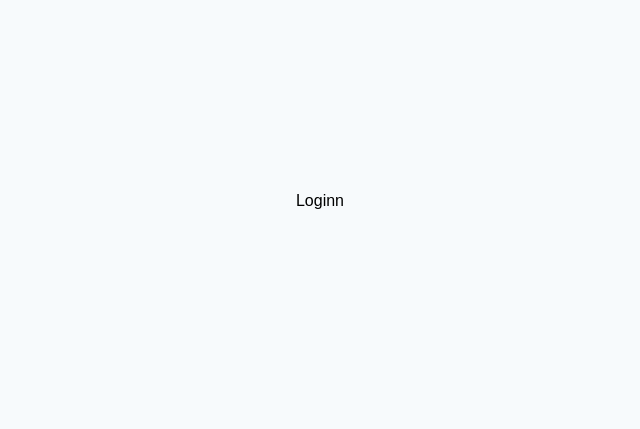
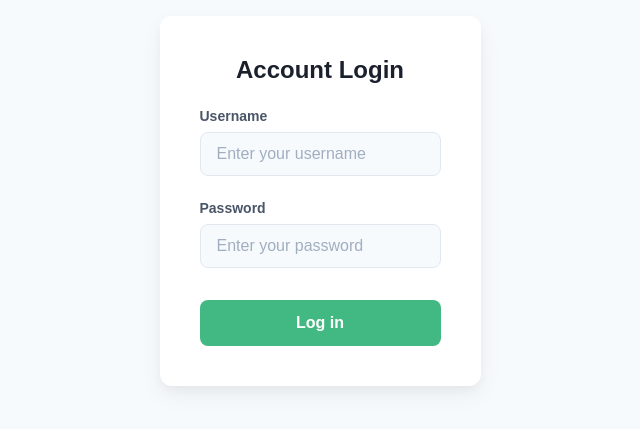
Before and after one commit to alvin-manu/todoList-Vue, a Vue app: page /#/login in a window 1280 px wide. Shown: the part 199-628 px from the top of the page, without its empty margins (320-960 px from the left). Built offline with nearby package versions, Linux system fonts and the light colour scheme.

Commit message:
added login page basic html and css and added an api call to dummyjson

```diff
--- a/public/index.html
+++ b/public/index.html
@@ -5,6 +5,7 @@
     <meta http-equiv="X-UA-Compatible" content="IE=edge">
     <meta name="viewport" content="width=device-width,initial-scale=1.0">
     <link rel="icon" href="<%= BASE_URL %>favicon.ico">
+    <link rel="stylesheet" href="https://cdnjs.cloudflare.com/ajax/libs/font-awesome/7.0.1/css/all.min.css" integrity="sha512-2SwdPD6INVrV/lHTZbO2nodKhrnDdJK9/kg2XD1r9uGqPo1cUbujc+IYdlYdEErWNu69gVcYgdxlmVmzTWnetw==" crossorigin="anonymous" referrerpolicy="no-referrer" />
     <title><%= htmlWebpackPlugin.options.title %></title>
   </head>
   <body>
--- a/src/View/LoginView.vue
+++ b/src/View/LoginView.vue
@@ -1,14 +1,141 @@
 <template>
-    <div>
-        Loginn
-    </div>
+  <div class="login-container">
+    <form @submit.prevent="login">
+      <h2>Account Login</h2>
+      <label for="username">Username</label>
+      <input
+        type="text"
+        v-model="username"
+        placeholder="Enter your username"
+        id="username"
+        required
+      />
+      <label for="password">Password</label>
+      <input
+        type="password"
+        v-model="password"
+        placeholder="Enter your password"
+        id="password"
+        required
+      />
+      <button @click="login" :disabled="islogin">
+        <span v-if="islogin">
+          Log in... <i class="fa-solid fa-spinner fa-spin"></i>
+        </span>
+        <span v-else> Log in </span>
+      </button>
+    </form>
+  </div>
 </template>
 
 <script>
 export default {
-    name: 'LoginView',
+  name: "LoginView",
+  data() {
+    return {
+      username: "",
+      password: "",
+      islogin: false,
+    };
+  },
+  methods: {
+    async login() {
+      this.islogin = true;
+      const response = await fetch("https://dummyjson.com/user/login", {
+        method: "POST",
+        headers: { "Content-Type": "application/json" },
+        body: JSON.stringify({
+          username: this.username,
+          password: this.password,
+          expiresInMins: 60,
+        }),
+      });
+
+      const data = await response.json();
+      console.log(data);
+
+      this.islogin = false;
+    },
+  },
+};
+</script>
+
+<style scoped>
+.login-container {
+  display: flex;
+  justify-content: center;
+  align-items: center;
+  min-height: 80vh;
+  padding: 20px;
 }
-</script>
-<style  scoped>
 
+form {
+  background: #ffffff;
+  padding: 40px;
+  width: 100%;
+  max-width: 400px;
+  border-radius: 12px;
+  box-shadow: 0 10px 25px rgba(0, 0, 0, 0.05), 0 5px 10px rgba(0, 0, 0, 0.03);
+  display: flex;
+  flex-direction: column;
+}
+
+h2 {
+  margin: 0 0 24px 0;
+  color: #1a202c;
+  font-size: 24px;
+  text-align: center;
+  font-weight: 700;
+}
+
+label {
+  font-size: 14px;
+  font-weight: 600;
+  color: #4a5568;
+  margin-bottom: 8px;
+  text-align: left;
+}
+
+input {
+  padding: 12px 16px;
+  font-size: 16px;
+  border: 1.5px solid #e2e8f0;
+  border-radius: 8px;
+  margin-bottom: 24px;
+  background-color: #f7fafc;
+  color: #2d3748;
+  outline: none;
+  transition: all 0.2s ease-in-out;
+}
+
+input:focus {
+  background-color: #ffffff;
+  border-color: #42b983;
+  box-shadow: 0 0 0 3px rgba(66, 185, 131, 0.15);
+}
+
+input::placeholder {
+  color: #a0aec0;
+}
+
+button {
+  background-color: #42b983;
+  color: #ffffff;
+  padding: 14px;
+  font-size: 16px;
+  font-weight: 700;
+  border: none;
+  border-radius: 8px;
+  cursor: pointer;
+  transition: background-color 0.2s ease;
+  margin-top: 8px;
+}
+
+button:hover {
+  background-color: #38a169;
+}
+
+button:active {
+  background-color: #2f855a;
+}
 </style>
```
